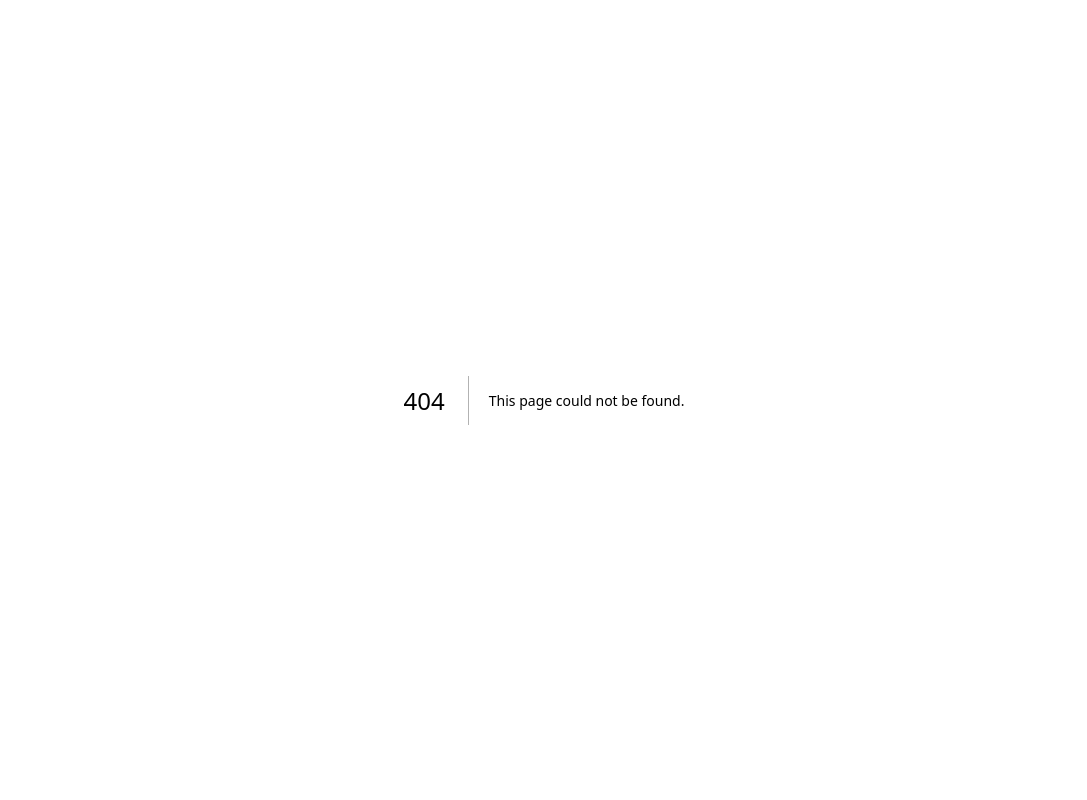
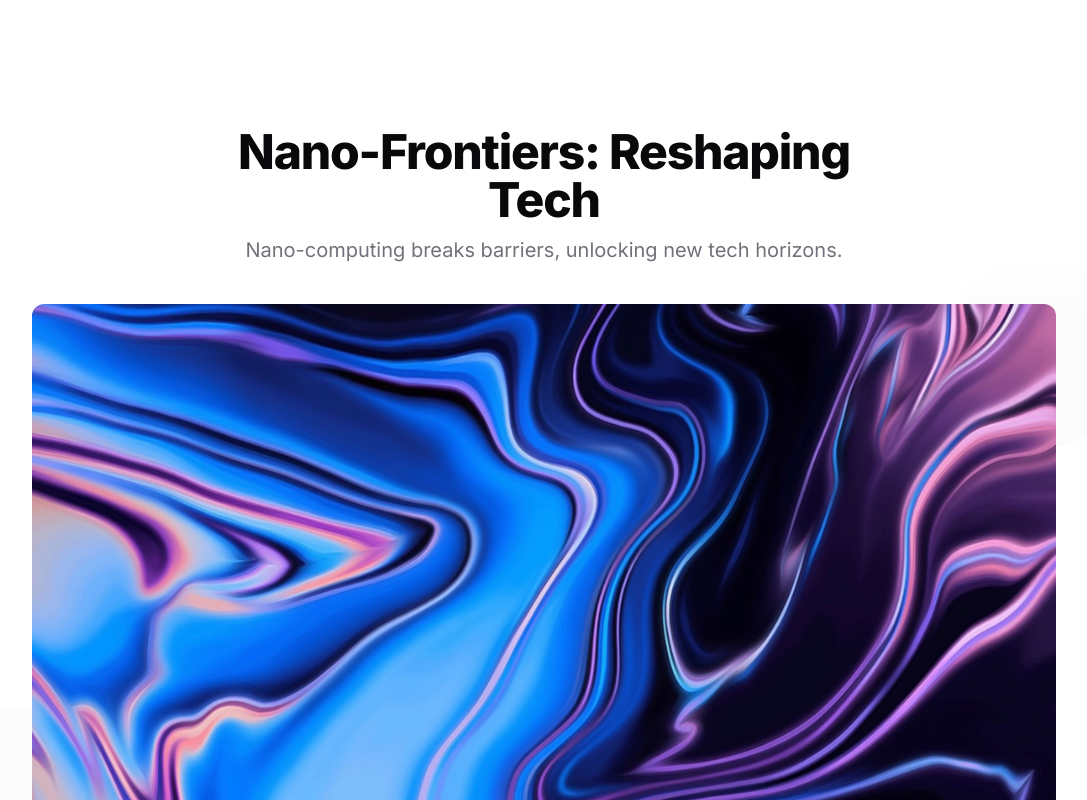
Before and after one commit to iowathe3rd/imagely, a Next.js app: page / in a window 1280 px wide. Before the commit this address had no page. Shown: the top 800 px of the page, without its empty margins (96-1183 px from the left). Built offline with nearby package versions, Linux system fonts and the light colour scheme.

Commit message:
feat(assets, pages): added hero section in root route

```diff
--- a/src/app/dashboard/(root)/page.tsx
+++ /dev/null
@@ -1,54 +0,0 @@
-import { Badge } from "@/components/ui/badge";
-import { Button } from "@/components/ui/button";
-import React from "react";
-
-export default function HomePage() {
-  return (
-    <React.Fragment>
-      <section className="bg-base-200 h-screen flex items-center mx-auto justify-center">
-        <div className="py-8 px-4 mx-auto max-w-screen-xl text-center lg:py-16 lg:px-12">
-          <Badge variant="outline">
-            <span className="text-sm font-medium">Imagely is out! Try it</span>
-            <svg
-              className="ml-2 w-5 h-5"
-              fill="currentColor"
-              viewBox="0 0 20 20"
-              xmlns="http://www.w3.org/2000/svg"
-            >
-              <path
-                fillRule="evenodd"
-                d="M7.293 14.707a1 1 0 010-1.414L10.586 10 7.293 6.707a1 1 0 011.414-1.414l4 4a1 1 0 010 1.414l-4 4a1 1 0 01-1.414 0z"
-                clipRule="evenodd"
-              ></path>
-            </svg>
-          </Badge>
-          <h1 className="mb-4 text-4xl font-extrabold tracking-tight leading-none text-gray-900 md:text-5xl lg:text-6xl dark:text-white">
-            We invest in the world’s potential
-          </h1>
-          <p className="mb-8 text-lg font-normal text-gray-500 lg:text-xl sm:px-16 xl:px-48 dark:text-gray-400">
-            Here at Flowbite we focus on markets where technology, innovation,
-            and capital can unlock long-term value and drive economic growth.
-          </p>
-          <div className="flex flex-col mb-8 lg:mb-16 space-y-4 sm:flex-row sm:justify-center sm:space-y-0 sm:space-x-4">
-            <Button variant={"outline"}>
-              Learn more
-              <svg
-                className="ml-2 -mr-1 w-5 h-5"
-                fill="currentColor"
-                viewBox="0 0 20 20"
-                xmlns="http://www.w3.org/2000/svg"
-              >
-                <path
-                  fillRule="evenodd"
-                  d="M10.293 3.293a1 1 0 011.414 0l6 6a1 1 0 010 1.414l-6 6a1 1 0 01-1.414-1.414L14.586 11H3a1 1 0 110-2h11.586l-4.293-4.293a1 1 0 010-1.414z"
-                  clipRule="evenodd"
-                ></path>
-              </svg>
-            </Button>
-            <Button>Get Started</Button>
-          </div>
-        </div>
-      </section>
-    </React.Fragment>
-  );
-}
--- a/src/app/layout.tsx
+++ b/src/app/layout.tsx
@@ -25,7 +25,7 @@ export default function RootLayout({
         variables: { colorPrimary: "#000000" },
       }}
     >
-      <html lang="en">
+      <html lang="en" data-theme="dark">
         <body
           className={cn(
             "min-h-screen bg-background font-sans antialiased",
--- /dev/null
+++ b/src/app/page.tsx
@@ -0,0 +1,38 @@
+import { Badge } from "@/components/ui/badge";
+import { Button } from "@/components/ui/button";
+import Image from "next/image";
+import React from "react";
+
+export default function HomePage() {
+  return (
+    <React.Fragment>
+      <section className="relative overflow-hidden py-24 lg:py-32">
+        <div className="container">
+          <div className="max-w-2xl text-center mx-auto">
+            <h1 className="scroll-m-20 text-4xl font-extrabold tracking-tight lg:text-5xl">
+              Nano-Frontiers: Reshaping Tech
+            </h1>
+            <p className="mt-3 text-xl text-muted-foreground">
+              Nano-computing breaks barriers, unlocking new tech horizons.
+            </p>
+          </div>
+          <div className="mt-10 relative max-w-5xl mx-auto">
+            <Image
+              src="/images/hero.webp"
+              className="rounded-xl"
+              alt="Image Description"
+              width={1024}
+              height={480}
+            />
+            <div className="absolute bottom-12 -start-20 -z-[1] w-48 h-48 bg-gradient-to-b from-primary-foreground via-primary-foreground to-background p-px rounded-lg">
+              <div className="w-48 h-48 rounded-lg bg-background/10" />
+            </div>
+            <div className="absolute -top-12 -end-20 -z-[1] w-48 h-48 bg-gradient-to-t from-primary-foreground via-primary-foreground to-background p-px rounded-full">
+              <div className="w-48 h-48 rounded-full bg-background/10" />
+            </div>
+          </div>
+        </div>
+      </section>
+    </React.Fragment>
+  );
+}
```
Also changed, not shown: public/images/hero.webp (added).
